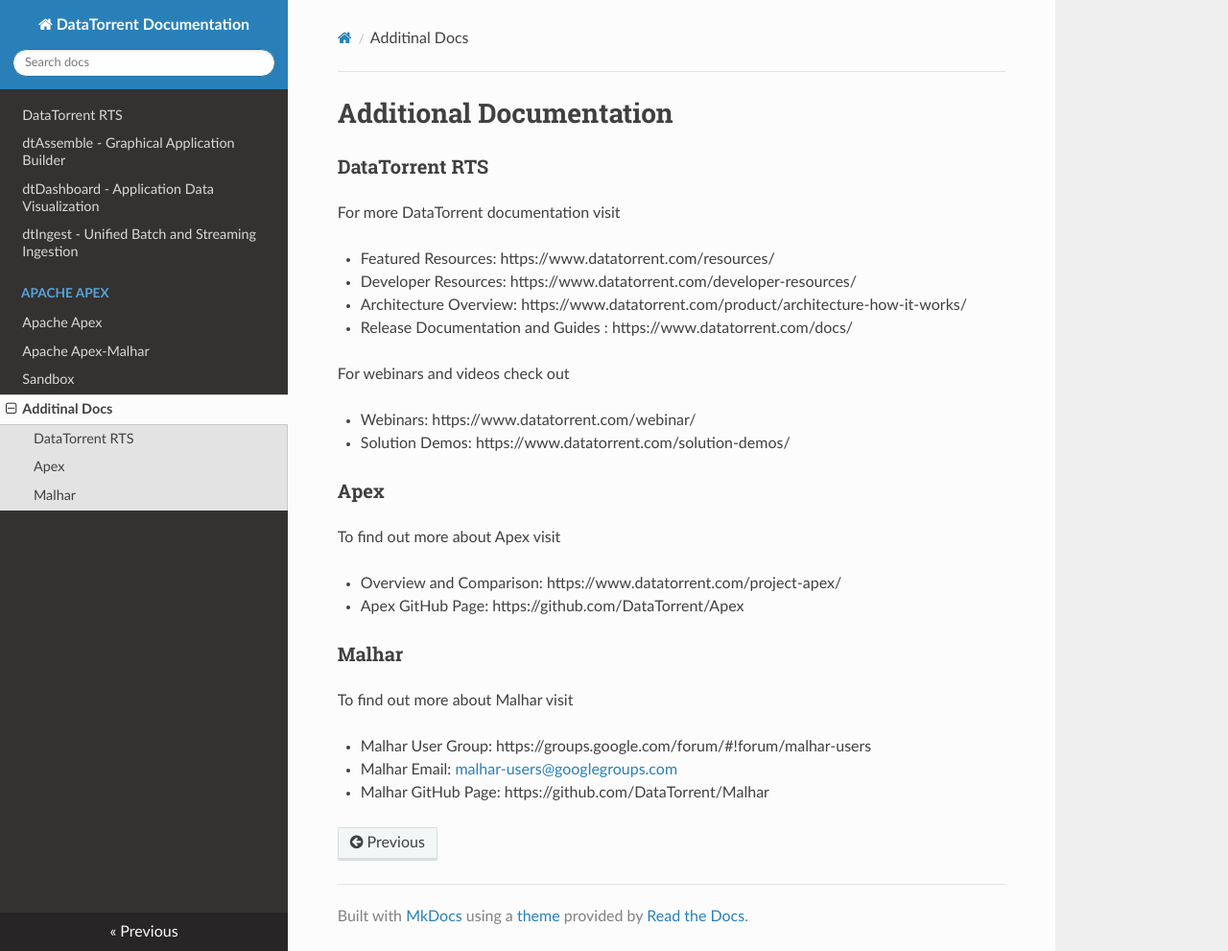
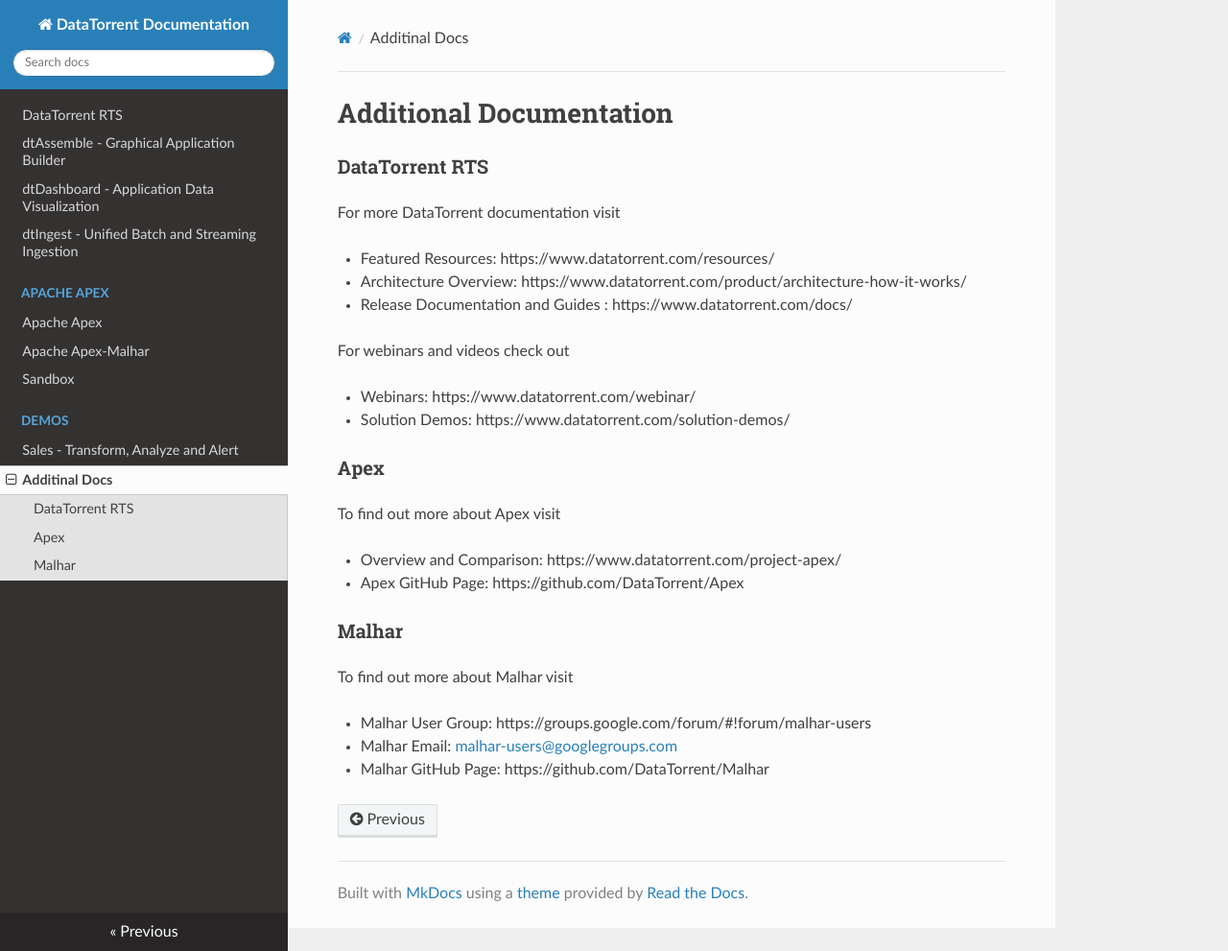
Before and after one commit to sashadt/dtdocs, an MkDocs documentation site: the page built from docs/additional_docs.md, in a window 1280 px wide and 991 px high. Shown: the whole window at 96% size. Built offline with MkDocs 1.6.1, drawn with Linux system fonts in a browser that asks for light colours; nearby versions of some CDN libraries; old or Windows-style settings are respelled for this version of MkDocs.

Commit message:
Adding sales demo, and removing broken link for developer docs

```diff
--- a/docs/additional_docs.md
+++ b/docs/additional_docs.md
@@ -6,7 +6,6 @@ Additional Documentation
 For more DataTorrent documentation visit
 
 * Featured Resources: https://www.datatorrent.com/resources/
-* Developer Resources: https://www.datatorrent.com/developer-resources/
 * Architecture Overview: https://www.datatorrent.com/product/architecture-how-it-works/
 * Release Documentation and Guides : https://www.datatorrent.com/docs/
 
--- a/mkdocs.yml
+++ b/mkdocs.yml
@@ -9,4 +9,6 @@ pages:
     - Apache Apex: apex.md
     - Apache Apex-Malhar: malhar.md
 - Sandbox: sandbox.md
+- Demos:
+    - Sales - Transform, Analyze and Alert : sales_demo.md
 - Additinal Docs: additional_docs.md
```
